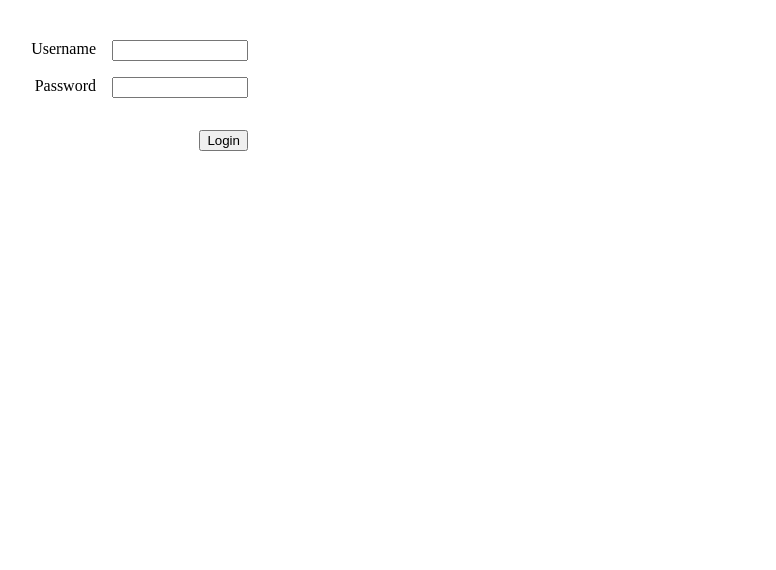
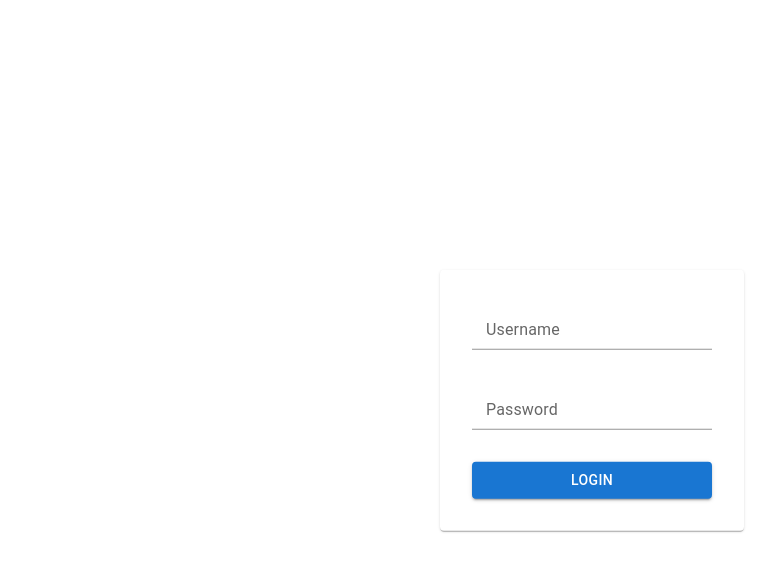
Before and after one commit to riabykhartem/bambooker, a React (Vite) app: page / in a window 1280 px wide. Shown: the top 570 px of the page, without its empty margins (48-824 px from the left). Built offline with nearby package versions, Linux system fonts and the light colour scheme.

Commit message:
Installed MUI and applied it to the LoginForm

```diff
--- a/package.json
+++ b/package.json
@@ -10,6 +10,10 @@
     "preview": "vite preview"
   },
   "dependencies": {
+    "@emotion/react": "^11.11.4",
+    "@emotion/styled": "^11.11.5",
+    "@mui/icons-material": "^5.16.0",
+    "@mui/material": "^5.16.0",
     "@tanstack/react-query": "^5.49.2",
     "react": "^18.3.1",
     "react-dom": "^18.3.1",
--- a/src/components/LoginForm/LoginForm.module.scss
+++ /dev/null
@@ -1,28 +0,0 @@
-.loginForm {
-  padding: 2rem;
-  width: 16rem;
-
-  div {
-    display: flex;
-    justify-content: flex-end;
-    align-content: center;
-
-    gap: 1rem;
-
-    label {
-      white-space: nowrap;
-    }
-
-    input {
-      width: 8rem;
-    }
-  }
-
-  div + div {
-    margin-top: 1rem;
-  }
-
-  div + div:last-child {
-    margin-top: 2rem;
-  }
-}
--- a/src/components/LoginForm/LoginForm.tsx
+++ b/src/components/LoginForm/LoginForm.tsx
@@ -1,23 +1,30 @@
-import classes from './LoginForm.module.scss';
 import { useRef, FormEvent } from 'react';
 import { login } from '../../api/api.ts';
 import { useMutation } from '@tanstack/react-query';
 import { useNavigate } from 'react-router-dom';
+import { Button, Card, FormControl, Input, InputLabel, styled } from '@mui/material';
 
+const CardStyled = styled(Card)`
+    position: fixed;
+    left: 50%;
+    top: 50%;
+    transform: translate(-50%, -50%);
+
+    padding: ${({theme}) => theme.spacing(4)};
+`;
+
+const FormStyled = styled('form')`
+    width: 15rem;
+
+    display: flex;
+    flex-direction: column;
+
+    gap: ${({theme}) => theme.spacing(4)};
+`;
 
 export const LoginForm = () => {
   const usernameRef = useRef<HTMLInputElement>(null);
   const passwordRef = useRef<HTMLInputElement>(null);
-
-  // useQuery <-
-  // useMutation <-
-
-  // state: { login: ..., getSmth: ...}
-  // App
-  //  LoginPage
-  //    LoginForm -> useMutation -> useContext(ReactQueryContext)
-
-  // Redux Toolkit / RTK
 
   const navigate = useNavigate();
 
@@ -40,22 +47,24 @@ export const LoginForm = () => {
     const username = usernameRef.current?.value ?? '';
     const password = passwordRef.current?.value ?? '';
 
+    console.log('username and password', username, password);
+
     loginMutation.mutate({username, password});
   }
 
   return (
-    <form className={classes.loginForm} onSubmit={handleSubmit}>
-      <div>
-        <label htmlFor="username">Username</label>
-        <input type="text" id="username" ref={usernameRef} />
-      </div>
-      <div>
-        <label htmlFor="password">Password</label>
-        <input type="password" id="password" ref={passwordRef} />
-      </div>
-      <div>
-        <button type="submit" disabled={loginMutation.isPending}>Login</button>
-      </div>
-    </form>
+    <CardStyled>
+      <FormStyled onSubmit={handleSubmit}>
+        <FormControl>
+          <InputLabel htmlFor="username-input">Username</InputLabel>
+          <Input id="username-input" inputRef={usernameRef} />
+        </FormControl>
+        <FormControl>
+          <InputLabel htmlFor="password-input">Password</InputLabel>
+          <Input id="password-input" inputRef={passwordRef} />
+        </FormControl>
+        <Button type="submit" variant="contained" color="primary" disabled={loginMutation.isPending}>Login</Button>
+      </FormStyled>
+    </CardStyled>
   );
 }
--- a/src/main.tsx
+++ b/src/main.tsx
@@ -2,9 +2,14 @@ import React from 'react'
 import ReactDOM from 'react-dom/client'
 import App from './App.tsx'
 import './index.css'
+import { createTheme, ThemeProvider } from '@mui/material';
+
+const theme = createTheme({})
 
 ReactDOM.createRoot(document.getElementById('root')!).render(
   <React.StrictMode>
-    <App />
+    <ThemeProvider theme={theme}>
+      <App />
+    </ThemeProvider>
   </React.StrictMode>,
 )
```
Also changed, not shown: src/mui/themeOptions.ts (added, +9 -0 lines), 1 other file (tests, documents, lock files or other folders).
